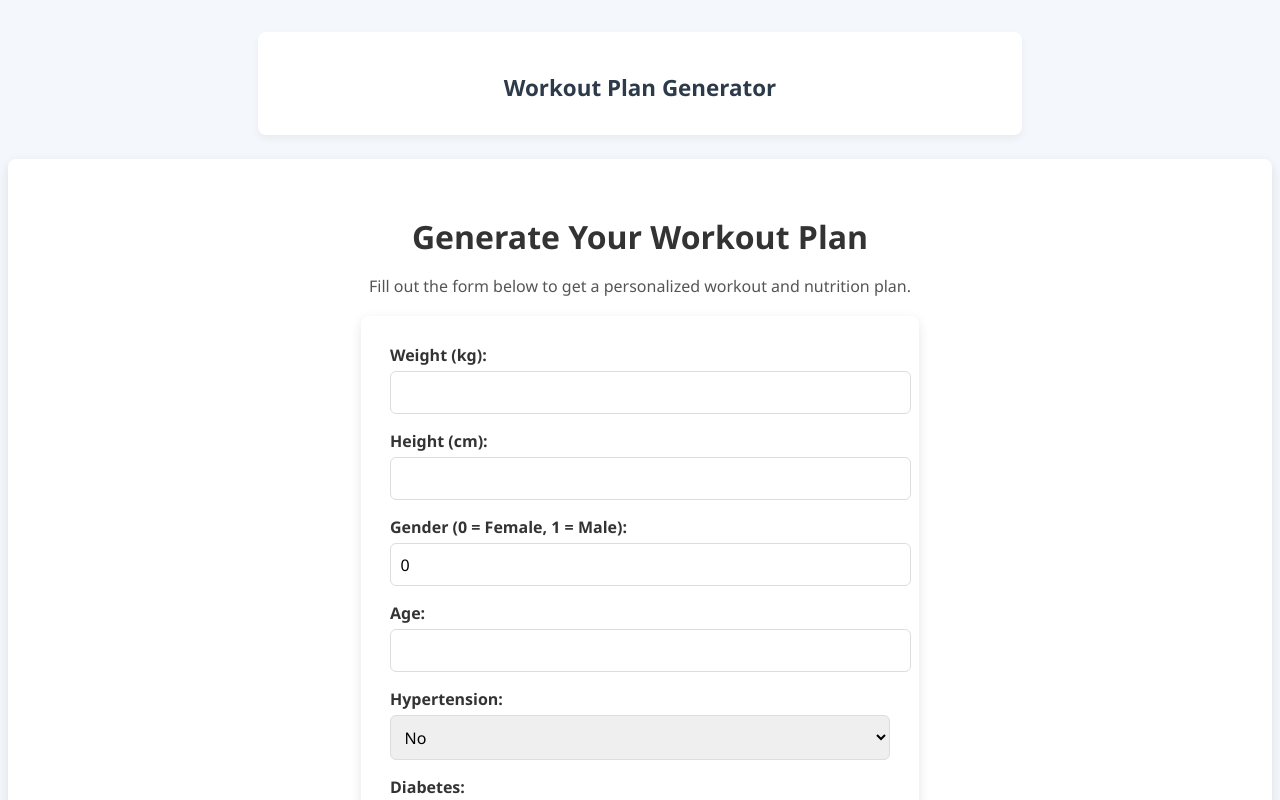
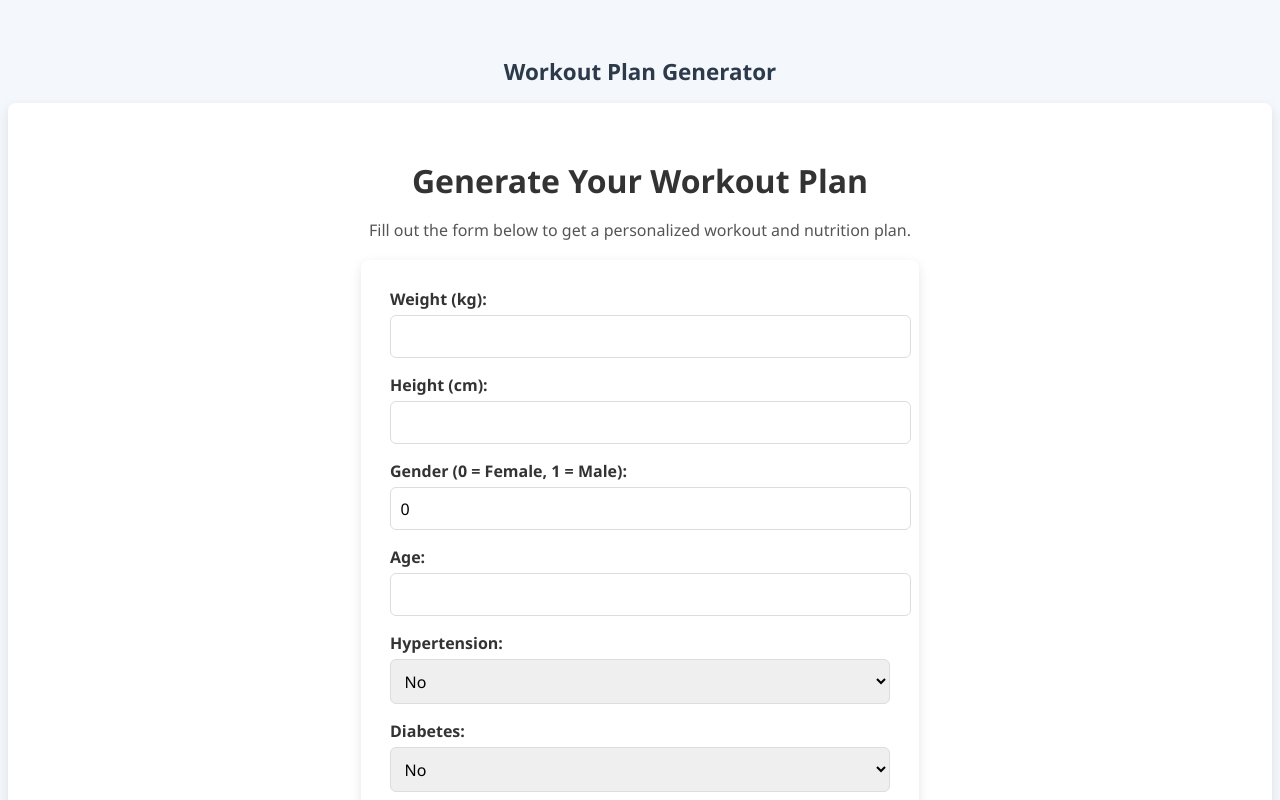
Before and after one commit to im-ushan-ikshana/fitness-coach, a React (Create React App) app in the folder frontend/fitness-coach/: page / in a window 1280 px wide. Shown: the top 800 px of the page. Built offline with nearby package versions, Linux system fonts and the light colour scheme.

Commit message:
Remove header section styles from App.css to streamline UI layout

```diff
--- a/frontend/fitness-coach/src/App.css
+++ b/frontend/fitness-coach/src/App.css
@@ -21,18 +21,8 @@
   box-shadow: 0px 4px 12px rgba(0, 0, 0, 0.1);
 }
 
-/* Header Section */
-.header {
-  display: flex;
-  justify-content: center;
-  align-items: center;
-  width: 100%;
-  max-width: 700px;
-  background: #ffffff;
-  padding: 1rem 2rem;
-  border-radius: 8px;
-  box-shadow: 0px 4px 8px rgba(0, 0, 0, 0.05);
-  margin-bottom: 1.5rem;
+.main-content p{
+  margin-bottom: 1rem;
 }
 
 /* Header Title */
```
